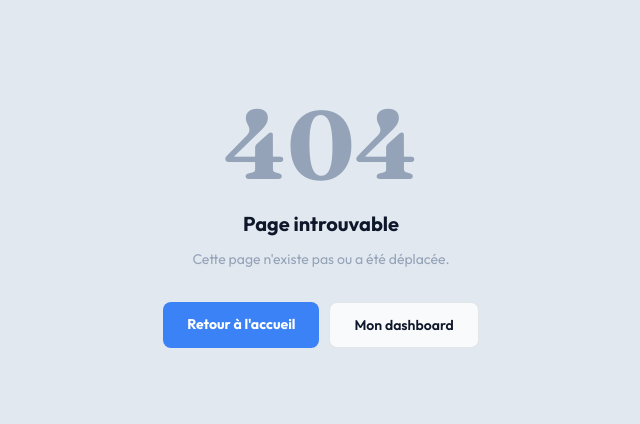
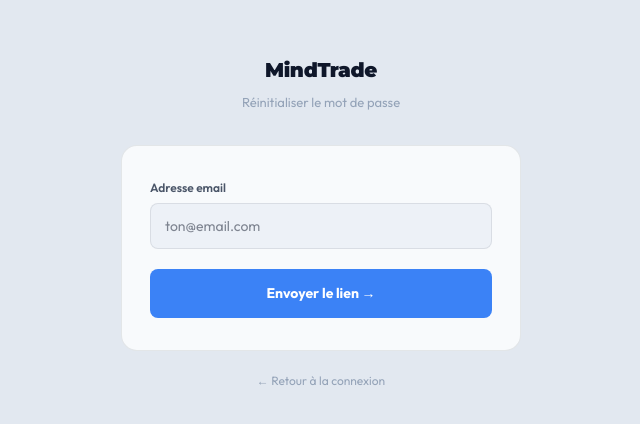
Before and after one commit to seizyyy/mindtrade-app, a Next.js app: page /reset-password in a window 1280 px wide. Before the commit this address had no page. Shown: the part 178-602 px from the top of the page, without its empty margins (319-959 px from the left). Built offline with nearby package versions, Linux system fonts and the light colour scheme; no server answers.

Commit message:
Add forgot password link and reset password page

```diff
--- a/app/login/page.tsx
+++ b/app/login/page.tsx
@@ -99,7 +99,10 @@
               />
             </div>
             <div style={{ marginBottom: 20 }}>
-              <label style={{ fontSize: 12, fontWeight: 600, color: "var(--ink2)", display: "block", marginBottom: 6 }}>Mot de passe</label>
+              <div style={{ display: "flex", justifyContent: "space-between", alignItems: "center", marginBottom: 6 }}>
+                <label style={{ fontSize: 12, fontWeight: 600, color: "var(--ink2)" }}>Mot de passe</label>
+                <a href="/reset-password" style={{ fontSize: 11, color: "var(--navy)", textDecoration: "none" }}>Mot de passe oublié ?</a>
+              </div>
               <input
                 type="password" required autoComplete="current-password" value={password} onChange={e => setPassword(e.target.value)}
                 placeholder="••••••••"
--- /dev/null
+++ b/app/reset-password/page.tsx
@@ -0,0 +1,154 @@
+"use client";
+
+import { useState, useEffect, Suspense } from "react";
+import { createClient } from "@/lib/supabase";
+import { useSearchParams } from "next/navigation";
+
+const darkVars = {
+  "--bg":     "#0f172a",
+  "--bg2":    "#1e293b",
+  "--card":   "#1e293b",
+  "--ink":    "#f1f5f9",
+  "--ink2":   "#cbd5e1",
+  "--ink3":   "#94a3b8",
+  "--border": "rgba(241,245,249,0.09)",
+  "--navy":   "#3b82f6",
+  "--g":      "#22c55e",
+  "--r":      "#ef4444",
+  "--tint-r-bg":     "rgba(239,68,68,.12)",
+  "--tint-r-border": "rgba(239,68,68,.25)",
+  "--tint-g-bg":     "rgba(34,197,94,.10)",
+  "--tint-g-border": "rgba(34,197,94,.25)",
+} as React.CSSProperties;
+
+function ResetForm() {
+  const supabase = createClient();
+  const searchParams = useSearchParams();
+  const [dark, setDark] = useState(false);
+  const [email, setEmail] = useState("");
+  const [password, setPassword] = useState("");
+  const [loading, setLoading] = useState(false);
+  const [sent, setSent] = useState(false);
+  const [saved, setSaved] = useState(false);
+  const [error, setError] = useState("");
+
+  // Supabase redirects back with #access_token in the URL for password update
+  const isUpdate = searchParams.get("type") === "recovery";
+
+  useEffect(() => {
+    if (localStorage.getItem("mt-dark") === "1") setDark(true);
+  }, []);
+
+  async function handleRequest(e: React.FormEvent) {
+    e.preventDefault();
+    setError("");
+    setLoading(true);
+    const { error } = await supabase.auth.resetPasswordForEmail(email, {
+      redirectTo: `${window.location.origin}/reset-password?type=recovery`,
+    });
+    setLoading(false);
+    if (error) { setError("Erreur. Vérifie l'adresse email."); return; }
+    setSent(true);
+  }
+
+  async function handleUpdate(e: React.FormEvent) {
+    e.preventDefault();
+    setError("");
+    setLoading(true);
+    const { error } = await supabase.auth.updateUser({ password });
+    setLoading(false);
+    if (error) { setError("Erreur lors de la mise à jour."); return; }
+    setSaved(true);
+  }
+
+  const inputStyle: React.CSSProperties = {
+    width: "100%", background: "var(--bg2)", border: "1px solid var(--border)",
+    borderRadius: 8, padding: "11px 14px", fontSize: 14, color: "var(--ink)",
+    fontFamily: "var(--font-outfit)", boxSizing: "border-box", outline: "none",
+  };
+
+  return (
+    <div style={{ ...(dark ? darkVars : {}), minHeight: "100vh", background: "var(--bg)", display: "flex", alignItems: "center", justifyContent: "center", fontFamily: "var(--font-outfit)", padding: "20px" }}>
+      <div style={{ width: "100%", maxWidth: 400 }}>
+        <div style={{ textAlign: "center", marginBottom: 32 }}>
+          <a href="/" style={{ textDecoration: "none" }}>
+            <span style={{ fontFamily: "var(--font-montserrat)", fontSize: 20, fontWeight: 900, color: "var(--ink)", letterSpacing: "-.4px" }}>MindTrade</span>
+          </a>
+          <div style={{ fontSize: 13, color: "var(--ink3)", marginTop: 6 }}>
+            {isUpdate ? "Choisis un nouveau mot de passe" : "Réinitialiser le mot de passe"}
+          </div>
+        </div>
+
+        <div style={{ background: "var(--card)", border: "1px solid var(--border)", borderRadius: 16, padding: "32px 28px" }}>
+          {saved ? (
+            <div style={{ textAlign: "center" }}>
+              <div style={{ fontSize: 36, marginBottom: 16 }}>✓</div>
+              <div style={{ fontSize: 16, fontWeight: 700, color: "var(--ink)", marginBottom: 8 }}>Mot de passe mis à jour</div>
+              <a href="/login" style={{ display: "block", padding: "12px", borderRadius: 8, background: "var(--navy)", color: "#fff", textDecoration: "none", fontSize: 14, fontWeight: 700, textAlign: "center", marginTop: 20 }}>
+                Se connecter →
+              </a>
+            </div>
+          ) : sent ? (
+            <div style={{ textAlign: "center" }}>
+              <div style={{ fontSize: 36, marginBottom: 16 }}>📬</div>
+              <div style={{ fontSize: 16, fontWeight: 700, color: "var(--ink)", marginBottom: 8 }}>Email envoyé</div>
+              <div style={{ fontSize: 13, color: "var(--ink3)", lineHeight: 1.6 }}>
+                Vérifie ta boîte mail et clique sur le lien pour réinitialiser ton mot de passe.
+              </div>
+            </div>
+          ) : isUpdate ? (
+            <form onSubmit={handleUpdate}>
+              <div style={{ marginBottom: 20 }}>
+                <label style={{ fontSize: 12, fontWeight: 600, color: "var(--ink2)", display: "block", marginBottom: 6 }}>Nouveau mot de passe</label>
+                <input
+                  type="password" required minLength={6} value={password} onChange={e => setPassword(e.target.value)}
+                  placeholder="Minimum 6 caractères" autoComplete="new-password"
+                  style={inputStyle}
+                  onFocus={e => (e.currentTarget.style.borderColor = "var(--navy)")}
+                  onBlur={e => (e.currentTarget.style.borderColor = "var(--border)")}
+                />
+              </div>
+              {error && (
+                <div style={{ background: "var(--tint-r-bg)", border: "1px solid var(--tint-r-border)", borderRadius: 8, padding: "10px 14px", marginBottom: 16, fontSize: 13, color: "var(--r)" }}>{error}</div>
+              )}
+              <button type="submit" disabled={loading} style={{ width: "100%", padding: "13px", borderRadius: 8, border: "none", background: "var(--navy)", color: "#fff", fontSize: 14, fontWeight: 700, cursor: loading ? "not-allowed" : "pointer", fontFamily: "var(--font-outfit)", opacity: loading ? 0.7 : 1 }}>
+                {loading ? "Mise à jour…" : "Mettre à jour →"}
+              </button>
+            </form>
+          ) : (
+            <form onSubmit={handleRequest}>
+              <div style={{ marginBottom: 20 }}>
+                <label style={{ fontSize: 12, fontWeight: 600, color: "var(--ink2)", display: "block", marginBottom: 6 }}>Adresse email</label>
+                <input
+                  type="email" required value={email} onChange={e => setEmail(e.target.value)}
+                  placeholder="ton@email.com" autoComplete="email"
+                  style={inputStyle}
+                  onFocus={e => (e.currentTarget.style.borderColor = "var(--navy)")}
+                  onBlur={e => (e.currentTarget.style.borderColor = "var(--border)")}
+                />
+              </div>
+              {error && (
+                <div style={{ background: "var(--tint-r-bg)", border: "1px solid var(--tint-r-border)", borderRadius: 8, padding: "10px 14px", marginBottom: 16, fontSize: 13, color: "var(--r)" }}>{error}</div>
+              )}
+              <button type="submit" disabled={loading} style={{ width: "100%", padding: "13px", borderRadius: 8, border: "none", background: "var(--navy)", color: "#fff", fontSize: 14, fontWeight: 700, cursor: loading ? "not-allowed" : "pointer", fontFamily: "var(--font-outfit)", opacity: loading ? 0.7 : 1 }}>
+                {loading ? "Envoi…" : "Envoyer le lien →"}
+              </button>
+            </form>
+          )}
+        </div>
+
+        <div style={{ textAlign: "center", marginTop: 20, fontSize: 12, color: "var(--ink3)" }}>
+          <a href="/login" style={{ color: "var(--ink3)", textDecoration: "none" }}>← Retour à la connexion</a>
+        </div>
+      </div>
+    </div>
+  );
+}
+
+export default function ResetPasswordPage() {
+  return (
+    <Suspense>
+      <ResetForm />
+    </Suspense>
+  );
+}
```
